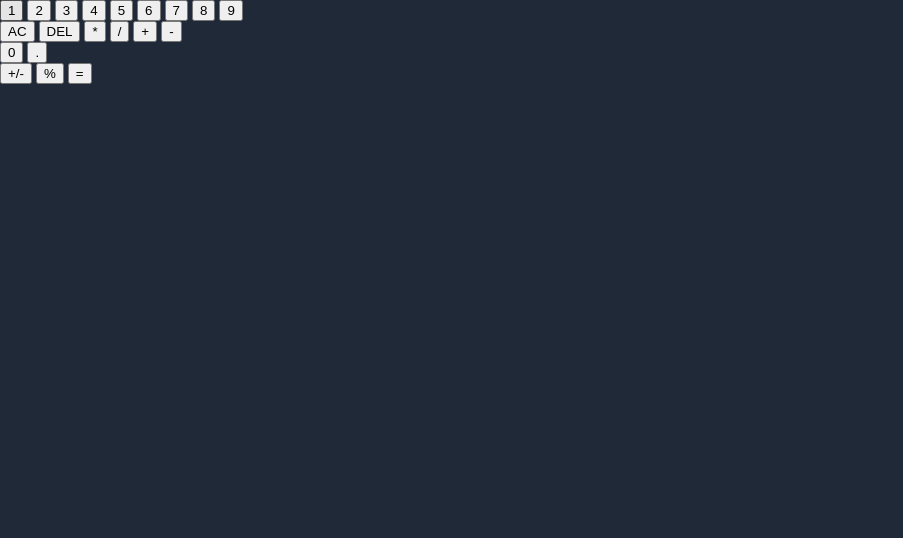
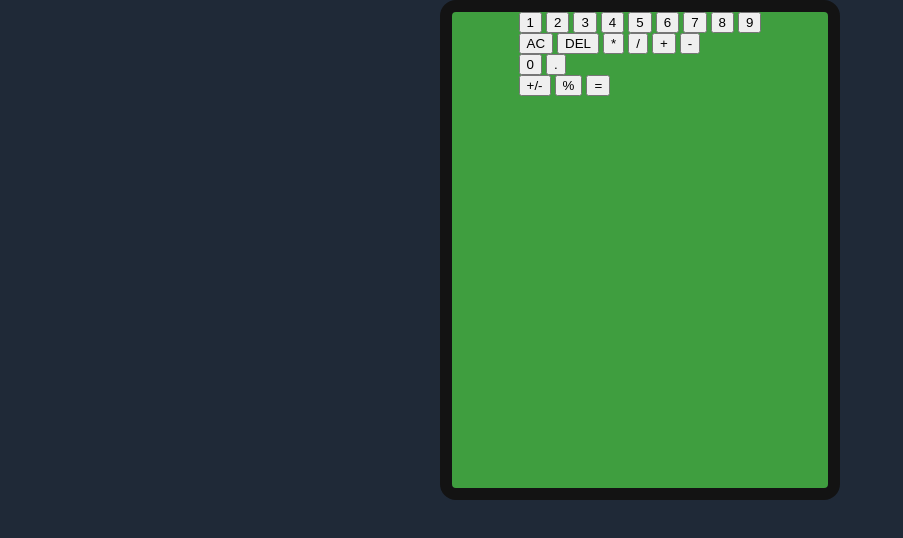
Before and after one commit to Christian-Tarello/calculator-js, a plain HTML site: page index.html in a window 1280 px wide. Shown: the whole page, without its empty margins (0-903 px from the left). Drawn offline with Linux system fonts and the light colour scheme.

Commit message:
Style calculator's shape

```diff
--- a/style.css
+++ b/style.css
@@ -8,3 +8,19 @@ body{
 
     background-color: #1F2937
 }
+
+.calculator{
+    margin: auto;
+
+    width: 400px;
+    height: 500px;
+
+    background-color: rgb(63, 158, 63);
+
+    border: 12px solid rgb(19, 19, 19);
+    border-radius: 16px;
+
+    display: flex;
+    flex-direction: column;
+    align-items: center;
+}
```
